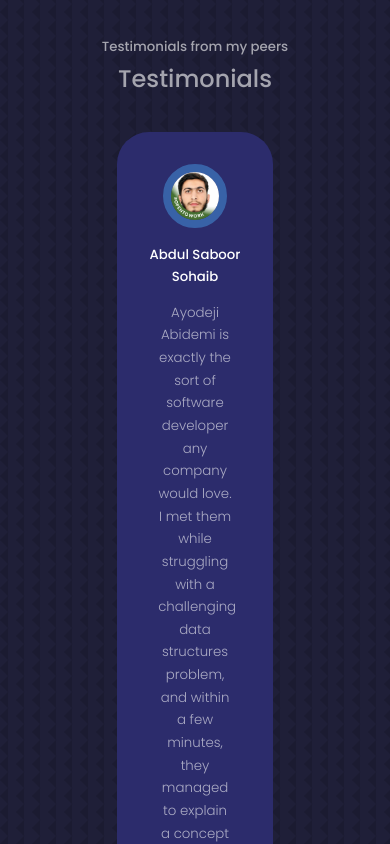
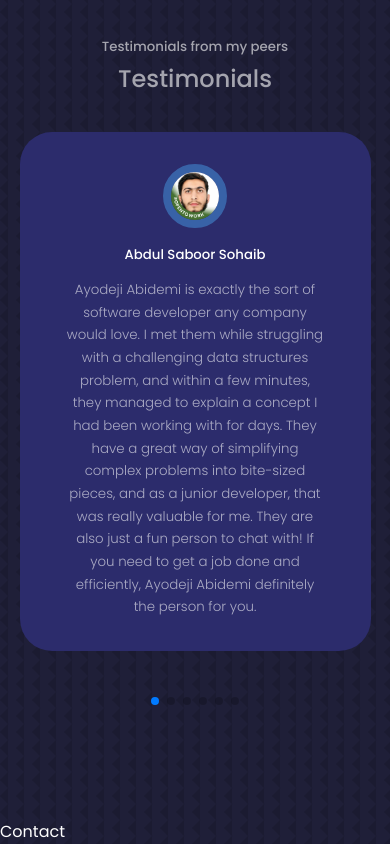
Before and after one commit to demix007/portfolio-website, a React (Create React App) app: page / in a window 390 px wide. Shown: the part 7900-8744 px from the top of the page. Built offline with nearby package versions, Linux system fonts and the light colour scheme.

Commit message:
Add Media queries to testimonials section

```diff
--- a/src/components/testimonials/testimonials.css
+++ b/src/components/testimonials/testimonials.css
@@ -32,3 +32,21 @@
 .swiper-pagination-clickable .swiper-pagination-bullets {
   background: var(--color-primary);
 }
+
+/* ====== Media Queries ======= */
+
+@media screen and (max-width: 1024px) {
+  .container.container__testimonials {
+    width: 60%;
+  }
+}
+
+@media screen and (max-width: 600px) {
+  .container.container__testimonials {
+    width: var(--container-width-sm);
+  }
+
+  .peer__review {
+    width: var(--container-width-sm);
+  }
+}
```
